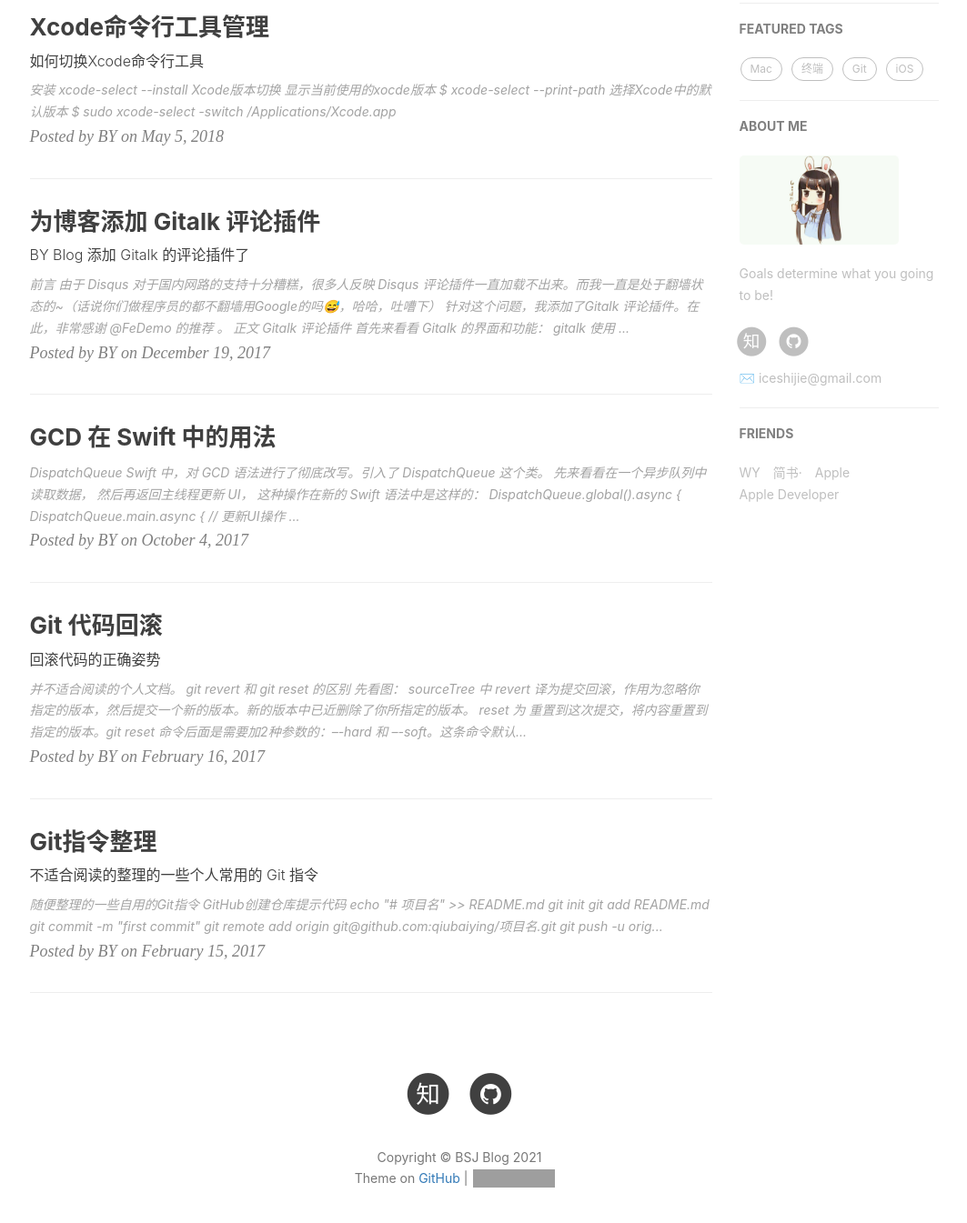
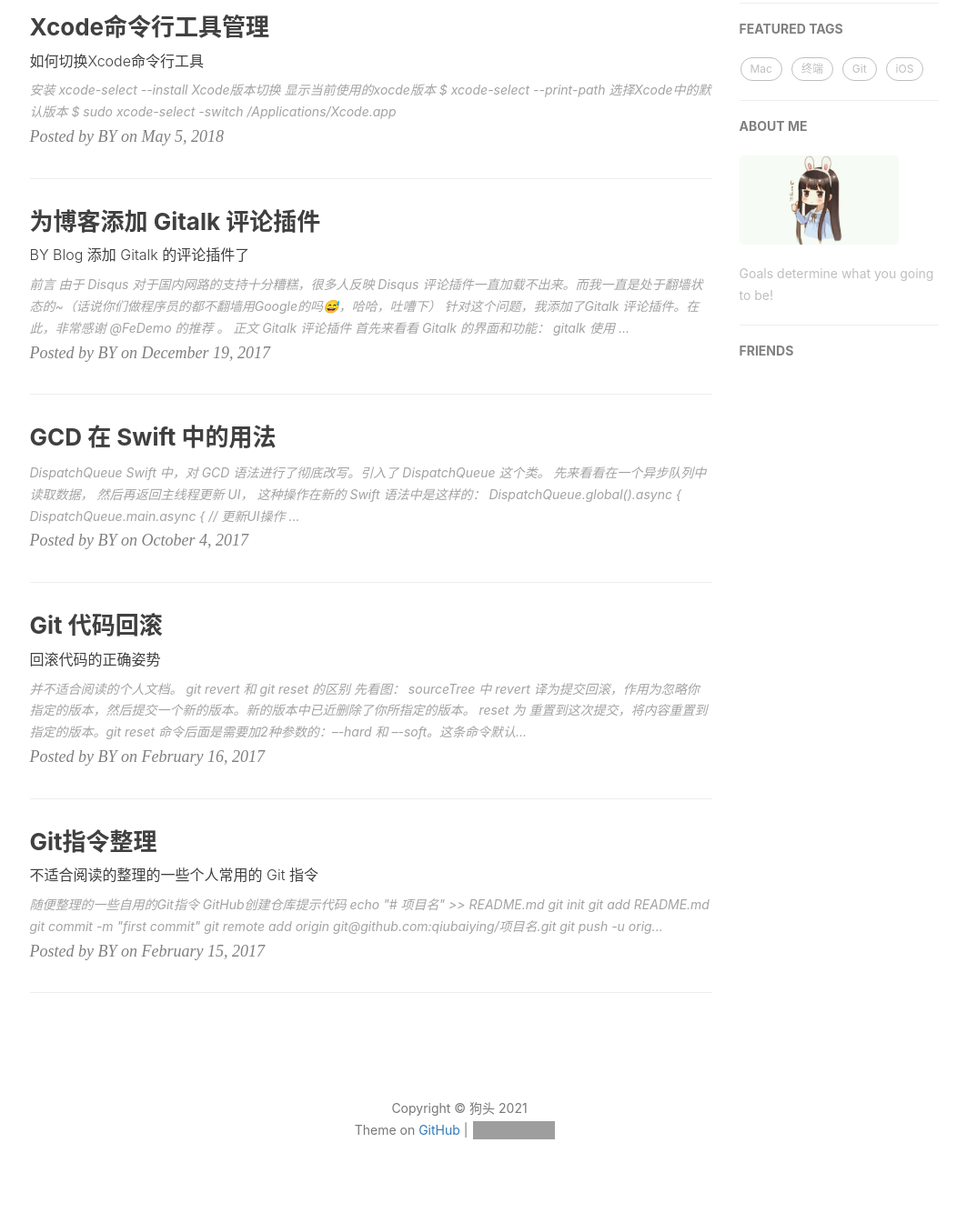
Before and after one commit to iceshijie/iceshijie.github.io, a Jekyll site: the page built from index.html, in a window 1280 px wide and 1400 px high, scrolled down 455 px. Shown: the top 1345 px of the window at 91% size, without its empty margins (135-1198 px from the left). Built offline with Jekyll 4.4.1, drawn with Linux system fonts in a browser that asks for light colours; nearby versions of some CDN libraries; the list of posts is cut into pages by our own code; comment, search, counter and statistics services are not loaded; grey boxes are pictures that could not be loaded.

Commit message:
Update _config.yml

```diff
--- a/_config.yml
+++ b/_config.yml
@@ -1,11 +1,11 @@
 # Site settings
-title: BSJ Blog
-SEOTitle: 冰世界的博客 | BSJ Blog
-header-img: img/beijing.jpg
-email: iceshijie@gmail.com
+title: 狗头
+SEOTitle: Blog
+header-img:
+email:
 description: "Every failure is leading towards success."
-keyword: "BSJ, BSJ Blog, 冰世界的博客"
-url: "http://iceshijie.github.io"          # your host, for absolute URL
+keyword: "博客"
+url: ""          # your host, for absolute URL
 baseurl: ""      # for example, '/blog' if your blog hosted on 'host/blog'
 github_repo: "https://github.com/iceshijie/iceshijie.github.io.git" # you code repository
 
@@ -18,12 +18,11 @@ sidebar-avatar: /img/beijing.jpg      # use absolute URL, seeing it's used in bo
 
 # SNS settings
 RSS: false
-# weibo_username:     iceshijie
-zhihu_username:     iceshijie
-github_username:    iceshijie
+
+zhihu_username:
+github_username:
 facebook_username:
 jianshu_username:
-#twitter_username:   iceshijie
 
 
 
@@ -65,8 +64,8 @@ gitalk:
   clientID:                             #生成的clientID
   clientSecret:     #生成的clientSecret
   repo: iceshijie.github.io    #仓库名称
-  owner: iceshijie    #github用户名
-  admin: iceshijie
+  owner:     #github用户名
+  admin:
   distractionFreeMode: false #是否启用类似FB的阴影遮罩
 
 
@@ -98,17 +97,4 @@ service-worker: true
 
 # Friends
 friends: [
-    {
-        title: "WY",
-        href: ""
-    },{
-        title: "简书·",
-        href: ""
-    },{
-        title: "Apple",
-        href: "https://apple.com"
-    },{
-        title: "Apple Developer",
-        href: "https://developer.apple.com/"
-    }
 ]
```
